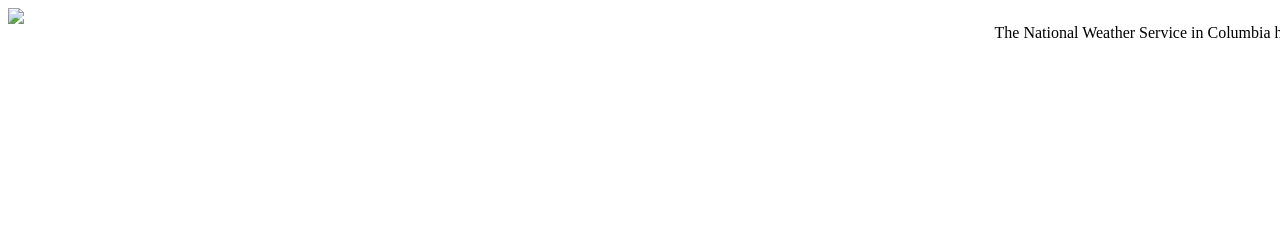
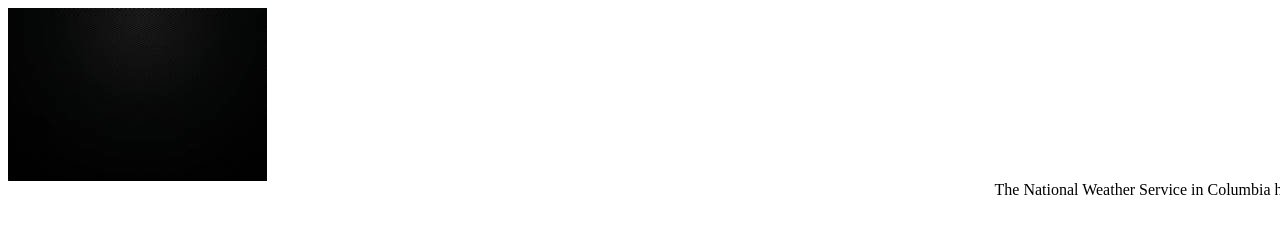
Before and after one commit to HastyTubeYT/eas-sim, a plain HTML site: page index.html in a window 1280 px wide. Shown: the top 234 px of the page. Drawn offline with Linux system fonts and the light colour scheme.

Commit message:
Update index.html

```diff
--- a/index.html
+++ b/index.html
@@ -1,6 +1,6 @@
 <html>
   <div>
-    <img id="template" src="black.png">
+    <img id="black.png" src="images/black.png">
     <div id="marquee2" class="marquee"><div style="width: 100000px; transform: translateX(986.5px); animation: 52.1765s linear 1s infinite normal none running marqueeAnimation-1311039;" class="js-marquee-wrapper"><div class="js-marquee" style="margin-right: 0px; float: left;">
     The National Weather Service in Columbia has issued a ***Severe Thunderstorm Warning ***
       for the following counties/areas: Columbia GA - McDuffie GA - Richmond GA. Effective until 14:10:00 PM EST. ComCast.
```
